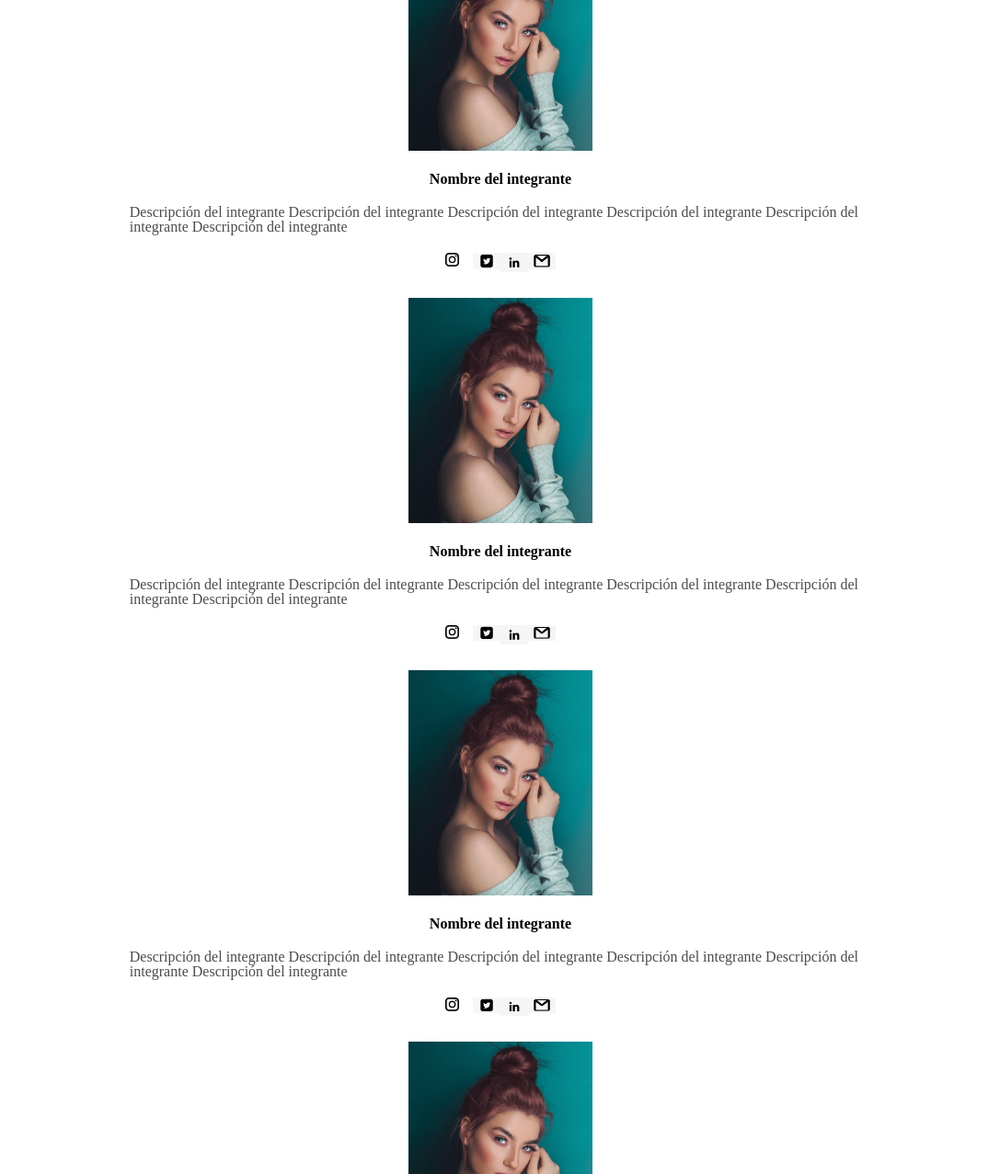
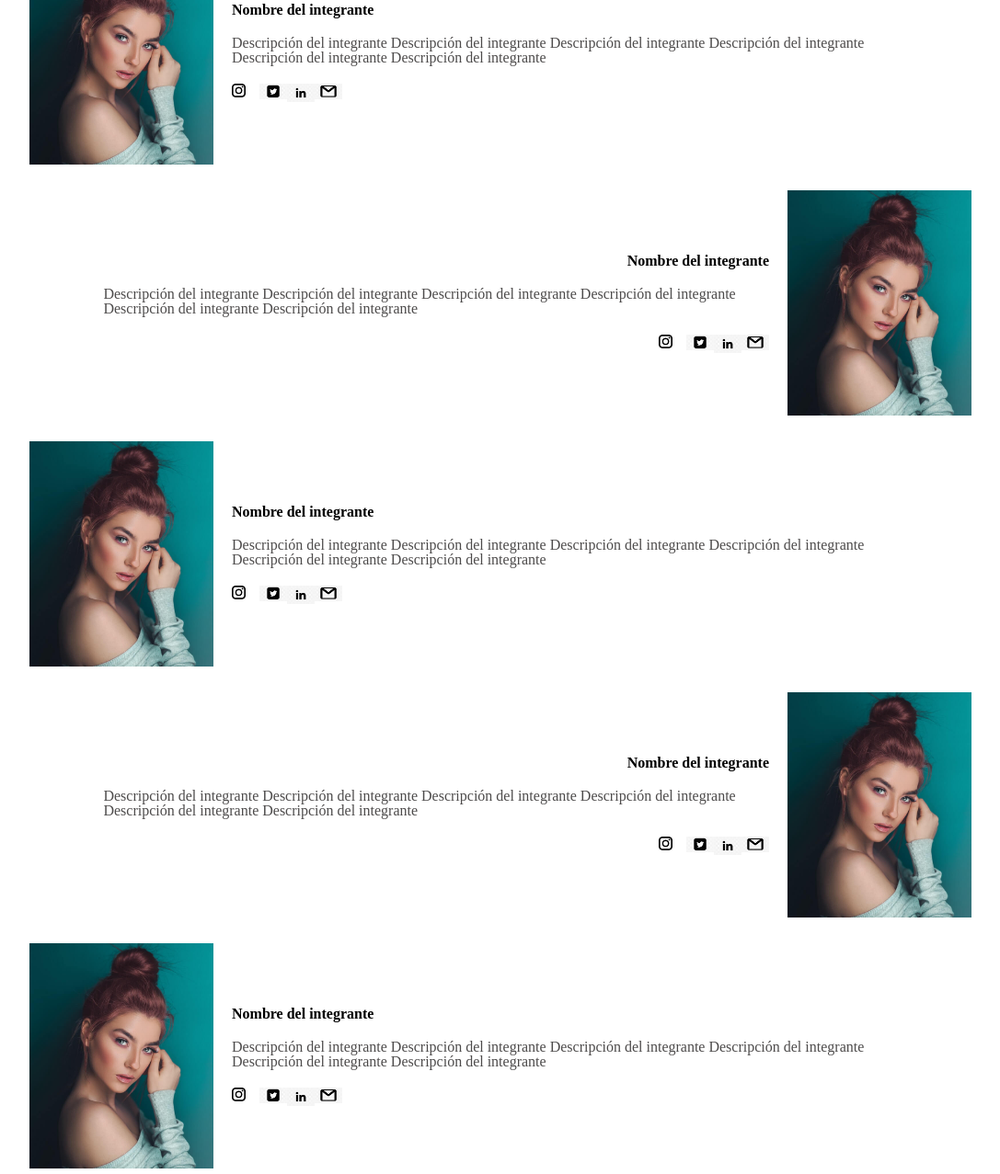
Before and after one commit to Adalab/project-promo-t-module-1-team-4, a plain HTML site: page index.html in a window 1280 px wide. Shown: the part 684-1961 px from the top of the page at 92% size, without its empty margins (96-1183 px from the left). Drawn offline with Linux system fonts and the light colour scheme.

Commit message:
tablet media

```diff
--- a/index.html
+++ b/index.html
@@ -43,44 +43,11 @@
         </section>
         <section class="quienessomos">
             <h3 class="tituloseccion3">Quienes somos</h3>
-            <article class="articulosec3">
+            <article class="articulosec3" class="impar">
                 <div>
                     <img class="retrato" src="./img/retratochicacomprimido.jpeg" alt=""/>
                 </div>
-                <div class="integrante">
-                    <p>Nombre del integrante</p>
-                </div>
-                <div class="descripcionint">
-                    <p>Descripción del integrante Descripción del integrante Descripción del integrante Descripción del integrante Descripción del integrante Descripción del integrante </p>
-                </div>
-                <div class="containerrrss">
-                    <a class="rrss" href=""><img class="rrss1" src="./img/logo-instagram (1).jpeg" alt=""/></a>
-                    <a class="rrss" href=""><img class="rrss" src="./img/logo-twitter (1).jpeg" alt=""/></a>
-                    <a class="rrss" href=""><img class="rrss" src="./img/linkedln (1).jpeg" alt=""/></a>
-                    <a class="rrss" href=""><img class="rrss" src="./img/logo-email (1).jpeg" alt=""/></a>
-                </div>
-            </article>
-            <article class="articulosec3">
-                <div>
-                    <img class="retrato" src="./img/retratochicacomprimido.jpeg" alt=""/>
-                </div>
-                <div class="integrante">
-                    <p>Nombre del integrante</p>
-                </div>
-                <div class="descripcionint">
-                    <p>Descripción del integrante Descripción del integrante Descripción del integrante Descripción del integrante Descripción del integrante Descripción del integrante </p>
-                </div>
-                <div class="containerrrss">
-                    <a class="rrss" href=""><img class="rrss1" src="./img/logo-instagram (1).jpeg" alt=""/></a>
-                    <a class="rrss" href=""><img class="rrss" src="./img/logo-twitter (1).jpeg" alt=""/></a>
-                    <a class="rrss" href=""><img class="rrss" src="./img/linkedln (1).jpeg" alt=""/></a>
-                    <a class="rrss" href=""><img class="rrss" src="./img/logo-email (1).jpeg" alt=""/></a>
-                </div>
-            </article>
-            <article class="articulosec3">
-                <div>
-                    <img class="retrato" src="./img/retratochicacomprimido.jpeg" alt=""/>
-                </div>
+                <section class="datosint">
                     <div class="integrante" id="int1">
                         <p>Nombre del integrante</p>
                     </div>
@@ -93,11 +60,32 @@
                         <a class="rrss" href=""><img class="rrss" src="./img/linkedln (1).jpeg" alt=""/></a>
                         <a class="rrss" href=""><img class="rrss" src="./img/logo-email (1).jpeg" alt=""/></a>
                     </div>
+                </section>
             </article>
-            <article class="articulosec3" id="int2">
+            <article class="articulosec3" class="par">
+                <div class="imagenesderecha">
+                    <img class="retrato" src="./img/retratochicacomprimido.jpeg" alt=""/>
+                </div>
+                <section class="datosintpares">
+                    <div class="integrante" id="int2">
+                        <p>Nombre del integrante</p>
+                    </div>
+                    <div class="descripcionint">
+                        <p>Descripción del integrante Descripción del integrante Descripción del integrante Descripción del integrante Descripción del integrante Descripción del integrante </p>
+                    </div>
+                    <div class="containerrrss">
+                        <a class="rrss" href=""><img class="rrss1" src="./img/logo-instagram (1).jpeg" alt=""/></a>
+                        <a class="rrss" href=""><img class="rrss" src="./img/logo-twitter (1).jpeg" alt=""/></a>
+                        <a class="rrss" href=""><img class="rrss" src="./img/linkedln (1).jpeg" alt=""/></a>
+                        <a class="rrss" href=""><img class="rrss" src="./img/logo-email (1).jpeg" alt=""/></a>
+                    </div>
+                </section>
+            </article>
+            <article class="articulosec3" class="impar">
                 <div>
                     <img class="retrato" src="./img/retratochicacomprimido.jpeg" alt=""/>
                 </div>
+                <section class="datosint">
                     <div class="integrante" id="int3">
                         <p>Nombre del integrante</p>
                     </div>
@@ -110,11 +98,32 @@
                         <a class="rrss" href=""><img class="rrss" src="./img/linkedln (1).jpeg" alt=""/></a>
                         <a class="rrss" href=""><img class="rrss" src="./img/logo-email (1).jpeg" alt=""/></a>
                     </div>
+                </section>
             </article>
-            <article class="articulosec3" id="int4">
+            <article class="articulosec3" class="par">
+                <div class="imagenesderecha">
+                    <img class="retrato" src="./img/retratochicacomprimido.jpeg" alt=""/>
+                </div>
+                <section class="datosintpares">
+                    <div class="integrante" id="int4">
+                        <p>Nombre del integrante</p>
+                    </div>
+                    <div class="descripcionint">
+                        <p>Descripción del integrante Descripción del integrante Descripción del integrante Descripción del integrante Descripción del integrante Descripción del integrante </p>
+                    </div>
+                    <div class="containerrrss">
+                        <a class="rrss" href=""><img class="rrss1" src="./img/logo-instagram (1).jpeg" alt=""/></a>
+                        <a class="rrss" href=""><img class="rrss" src="./img/logo-twitter (1).jpeg" alt=""/></a>
+                        <a class="rrss" href=""><img class="rrss" src="./img/linkedln (1).jpeg" alt=""/></a>
+                        <a class="rrss" href=""><img class="rrss" src="./img/logo-email (1).jpeg" alt=""/></a>
+                    </div>
+                </section>
+            </article>
+            <article class="articulosec3" class="impar">
                 <div>
                     <img class="retrato" src="./img/retratochicacomprimido.jpeg" alt=""/>
                 </div>
+                <section class="datosint">
                     <div class="integrante" id="int5">
                         <p>Nombre del integrante</p>
                     </div>
@@ -127,11 +136,13 @@
                         <a class="rrss" href=""><img class="rrss" src="./img/linkedln (1).jpeg" alt=""/></a>
                         <a class="rrss" href=""><img class="rrss" src="./img/logo-email (1).jpeg" alt=""/></a>
                     </div>
+                </section>
             </article>
-            <article class="articulosec3">
-                <div>
+            <article class="articulosec3" class="par">
+                <div class="imagenesderecha">
                     <img class="retrato" src="./img/retratochicacomprimido.jpeg" alt=""/>
                 </div>
+                <section class="datosintpares">
                     <div class="integrante" id="int6">
                         <p>Nombre del integrante</p>
                     </div>
@@ -144,6 +155,7 @@
                         <a class="rrss" href=""><img class="rrss" src="./img/linkedln (1).jpeg" alt=""/></a>
                         <a class="rrss" href=""><img class="rrss" src="./img/logo-email (1).jpeg" alt=""/></a>
                     </div>
+                </section>
             </article>
         </section>
     </main>
--- a/tablet.css
+++ b/tablet.css
@@ -1,3 +1,36 @@
 .fortydeb{
     display:flex;
 }
+
+
+/* SECCION QUIENES SOMOS */
+.quienessomos{
+    display: flex;
+    flex-direction: column;
+    justify-content: center;
+    align-items: center;
+    width: 100%;
+    padding-top: 45px;
+    padding-bottom: 65px;
+
+}
+.articulosec3{
+    width: 80%;
+    display: flex;
+    flex-direction: row;
+}
+.imagenesderecha{
+    order: 2;
+}
+.datosint{
+    display: flex;
+    flex-direction: column;
+    align-items: start;
+    gap: 20px;
+}
+.datosintpares{
+    display: flex;
+    flex-direction: column;
+    align-items: end;
+    gap: 20px;
+}
```
Lines whose indentation alone changed are shown as unchanged.
